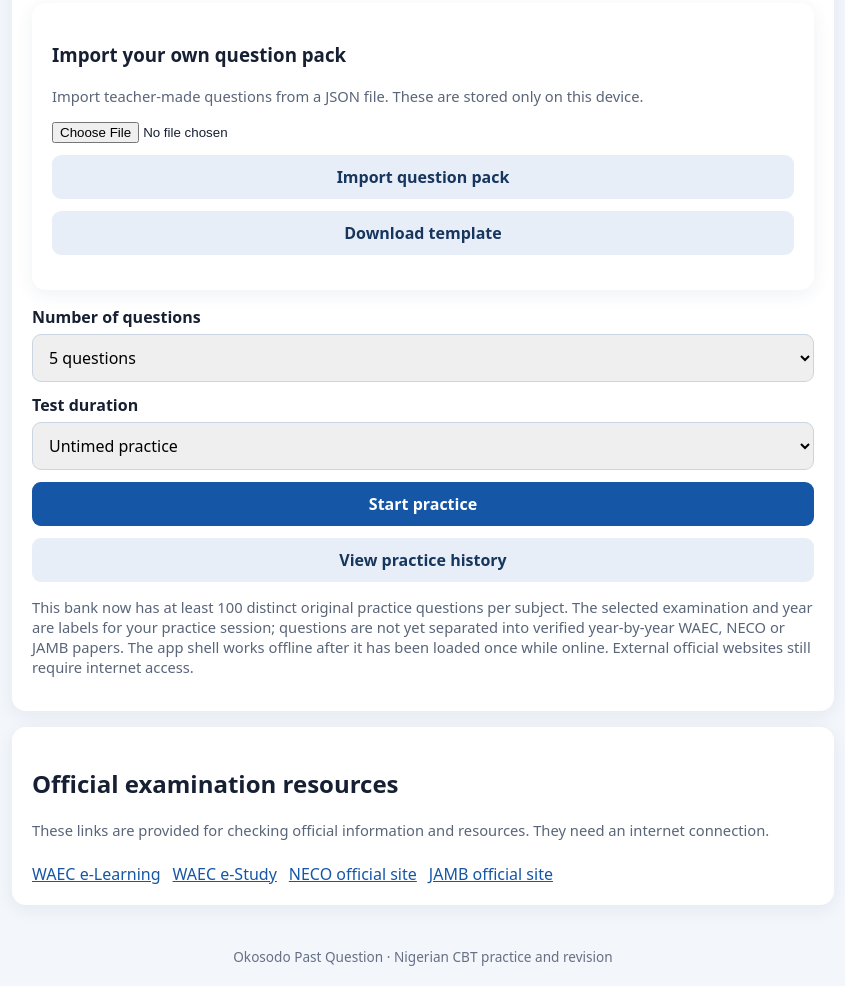
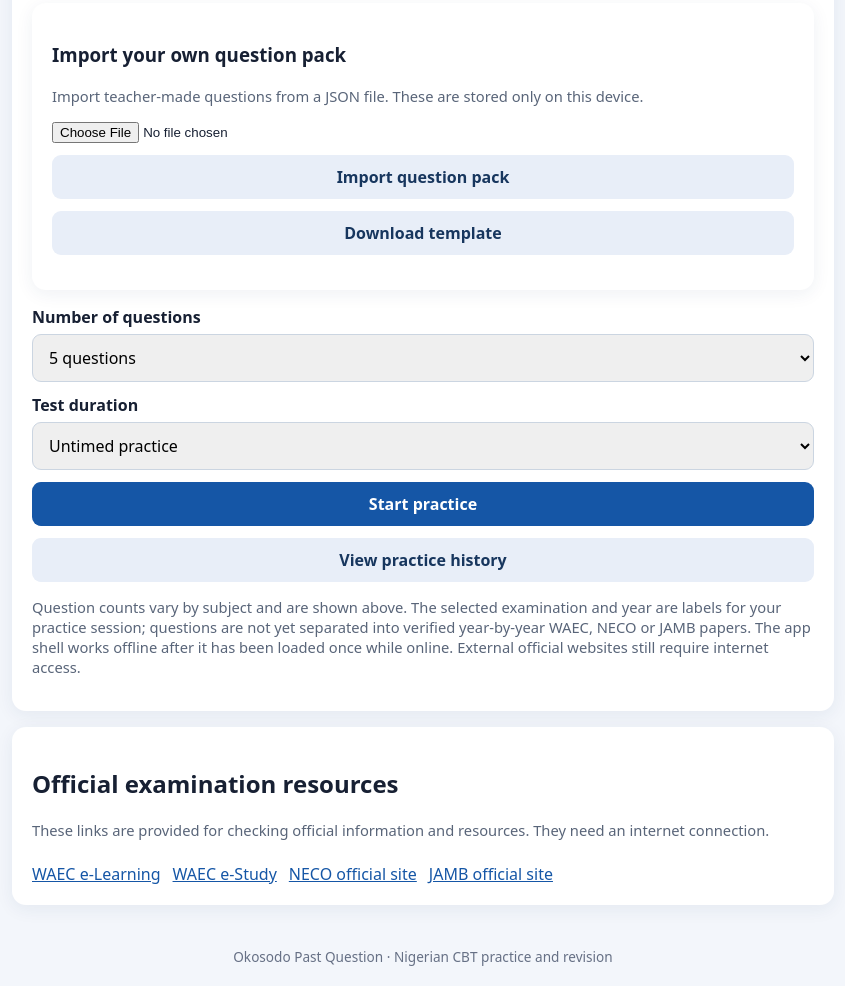
Before and after one commit to PROFESSOR-eng-maker/okosodo-past-question, a website: page index.html in a window 1280 px wide. Shown: the part 1266-2252 px from the top of the page, without its empty margins (217-1062 px from the left). Drawn offline with Linux system fonts and the light colour scheme.

Commit message:
Update question-bank note after adding new subjects

```diff
--- a/index.html
+++ b/index.html
@@ -35,7 +35,7 @@ body.dark{background:#101827;color:#e5edf8}body.dark .card{background:#1b293b;co
 <label for="duration">Test duration</label><select id="duration"><option value="0">Untimed practice</option><option value="30">30 minutes</option><option value="60">60 minutes</option><option value="120">120 minutes</option></select>
 <button id="start">Start practice</button>
 <button class="secondary" id="viewHistory">View practice history</button>
-<p class="muted">This bank now has at least 100 distinct original practice questions per subject. The selected examination and year are labels for your practice session; questions are not yet separated into verified year-by-year WAEC, NECO or JAMB papers. The app shell works offline after it has been loaded once while online. External official websites still require internet access.</p>
+<p class="muted">Question counts vary by subject and are shown above. The selected examination and year are labels for your practice session; questions are not yet separated into verified year-by-year WAEC, NECO or JAMB papers. The app shell works offline after it has been loaded once while online. External official websites still require internet access.</p>
 </section>
 <section class="card hidden" id="quiz">
 <div class="topline"><span id="progress"></span><span id="timer">Time: 00:00</span></div><hr>
```
